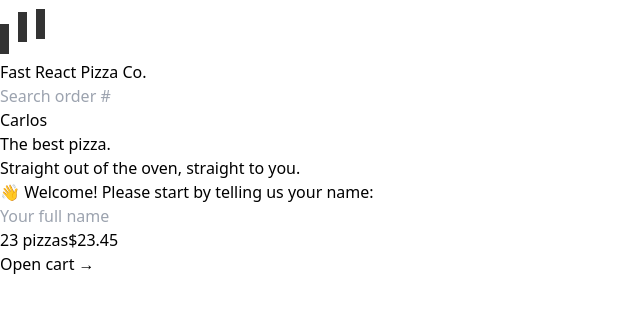
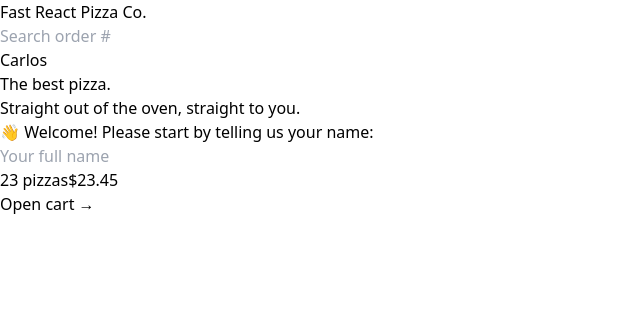
Before and after one commit to mokandev/fast-pizza-app, a React (Vite) app: page / in a window 1280 px wide. Shown: the top 312 px of the page, without its empty margins (0-640 px from the left). Built offline with nearby package versions, Linux system fonts and the light colour scheme.

Commit message:
feat: styling loader

```diff
--- a/src/index.css
+++ b/src/index.css
@@ -4,31 +4,46 @@
 
 @layer components {
   .input {
-    @apply text-sm w-full rounded-full border border-stone-200 px-4 py-2 transition-all duration-100 focus:outline-none focus:ring focus:ring-yellow-400 md:px-6 md:py-3
-  }
+    @apply w-full rounded-full border border-stone-200 px-4 py-2 text-sm transition-all duration-100 focus:outline-none focus:ring focus:ring-yellow-400 md:px-6 md:py-3;
   }
 
   /* https://dev.to/afif/i-made-100-css-loaders-for-your-next-project-4eje  */
   .loader {
     width: 45px;
     aspect-ratio: 0.75;
-  --c: no-repeat linear-gradient(#333 0 0);
-  background: var(--c) 0% 50%, var(--c) 50% 50%, var(--c) 100% 50%;
+    --c: no-repeat linear-gradient(theme(colors.stone.800) 0 0);
+    background:
+      var(--c) 0% 50%,
+      var(--c) 50% 50%,
+      var(--c) 100% 50%;
     background-size: 20% 50%;
     animation: loading 1s infinite linear;
+  }
 }
 
 @keyframes loading {
   20% {
-    background-position: 0% 0%, 50% 50%, 100% 50%;
+    background-position:
+      0% 0%,
+      50% 50%,
+      100% 50%;
   }
   40% {
-    background-position: 0% 100%, 50% 0%, 100% 50%;
+    background-position:
+      0% 100%,
+      50% 0%,
+      100% 50%;
   }
   60% {
-    background-position: 0% 50%, 50% 100%, 100% 0%;
+    background-position:
+      0% 50%,
+      50% 100%,
+      100% 0%;
   }
   80% {
-    background-position: 0% 50%, 50% 50%, 100% 100%;
+    background-position:
+      0% 50%,
+      50% 50%,
+      100% 100%;
   }
 }
--- a/src/ui/AppLayout.jsx
+++ b/src/ui/AppLayout.jsx
@@ -9,8 +9,7 @@
   const isLoading = navigation.state === 'loading';
   return (
     <div className="grid h-screen grid-rows-[auto_1fr_auto]">
-      {/* {isLoading && <Loader />} */}
-      {true && <Loader />}
+      {isLoading && <Loader />}
 
       <Header />
       <div className="overflow-scroll">
--- a/src/ui/Loader.jsx
+++ b/src/ui/Loader.jsx
@@ -1,6 +1,8 @@
 const Loader = () => {
   return (
-    <div className="loader"></div>
+    <div className="absolute bg-slate-200/20 inset-0 backdrop-blur-sm flex items-center justify-center">
+      <div className="loader"></div>
+    </div>
   )
 }
 export default Loader
```
Lines whose indentation alone changed are shown as unchanged.
